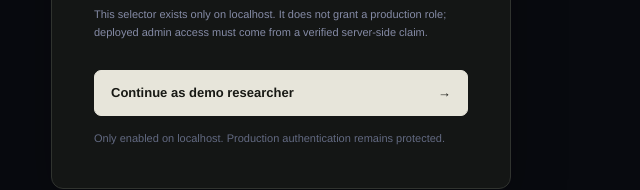
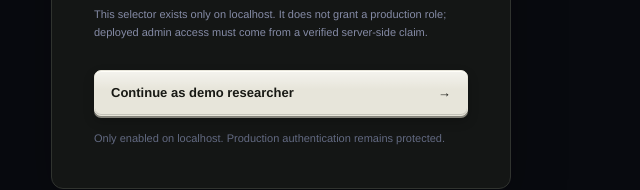
Before and after one commit to peterish8/fra, a Next.js app in the folder frontend/: page /research in a window 1280 px wide. Shown: the part 570-760 px from the top of the page, without its empty margins (359-999 px from the left). Built offline with nearby package versions, Linux system fonts and the light colour scheme.

Commit message:
style: add tactile research controls

```diff
--- a/frontend/app/theme-bridge.css
+++ b/frontend/app/theme-bridge.css
@@ -22,6 +22,13 @@
   --danger: #d38a80;
   --info: #aeb8ca;
   --shadow-subtle: 0 18px 42px rgb(0 0 0 / 16%);
+  --control-surface: #1d1f1c;
+  --control-surface-hover: #262824;
+  --control-inset: #0d0f0e;
+  --control-bottom: #080906;
+  --control-highlight: rgb(255 255 255 / 7%);
+  --ease-out: cubic-bezier(.22, 1, .36, 1);
+  --ease-press: cubic-bezier(.2, 0, 0, 1);
 }
 
 html,
@@ -505,3 +512,108 @@ body {
   .comparison-panel tbody td { border-color: #292b27; }
   .comparison-panel tbody td::before { color: #94978f; text-transform: none; }
 }
+
+/* Tactile control language: controls rise by a small solid lower edge and
+   press into the canvas. Data panels deliberately stay quieter than controls. */
+.global-collapse-button,
+.global-mobile-trigger,
+.global-app-main button,
+.dev-auth-button,
+.route-primary-button {
+  border-color: var(--border);
+  background: linear-gradient(180deg, var(--control-highlight), transparent), var(--control-surface);
+  box-shadow:
+    inset 0 1px 0 var(--control-highlight),
+    inset 0 -1px 0 rgb(0 0 0 / 24%),
+    0 2px 0 var(--control-bottom),
+    0 5px 11px rgb(0 0 0 / 18%);
+  transition:
+    transform 120ms var(--ease-press),
+    box-shadow 120ms ease,
+    border-color 150ms ease,
+    background-color 150ms ease;
+}
+
+.global-collapse-button:hover,
+.global-mobile-trigger:hover,
+.global-app-main button:hover,
+.dev-auth-button:hover,
+.route-primary-button:hover {
+  border-color: var(--border-strong);
+  background-color: var(--control-surface-hover);
+  transform: none;
+}
+
+.global-collapse-button:active,
+.global-mobile-trigger:active,
+.global-app-main button:active,
+.dev-auth-button:active,
+.route-primary-button:active {
+  transform: translateY(2px);
+  box-shadow: inset 0 2px 4px rgb(0 0 0 / 32%);
+}
+
+.desk-run-button,
+.primaryButton,
+.analyst-thesis-form button,
+.dev-auth-button,
+.route-primary-button {
+  border-color: #e7e5da;
+  background: linear-gradient(180deg, rgb(255 255 255 / 55%), transparent 42%), #e7e5da;
+  color: #181914;
+  box-shadow:
+    inset 0 1px 0 #fffef8,
+    inset 0 -1px 0 rgb(42 43 36 / 18%),
+    0 2px 0 #85847b,
+    0 5px 11px rgb(0 0 0 / 22%);
+}
+
+.desk-run-button:hover,
+.primaryButton:hover,
+.analyst-thesis-form button:hover,
+.dev-auth-button:hover,
+.route-primary-button:hover {
+  background-color: #f5f3e9;
+}
+
+.global-app-main :where(input:not([type]), input[type="text"], input[type="search"], textarea, select),
+.dev-auth-card :where(input:not([type]), input[type="text"], input[type="search"], textarea, select) {
+  border-color: var(--border);
+  background: var(--control-inset);
+  box-shadow:
+    inset 0 2px 4px rgb(0 0 0 / 32%),
+    0 1px 0 rgb(255 255 255 / 4%);
+}
+
+.global-app-main :where(input:not([type]), input[type="text"], input[type="search"], textarea, select):focus,
+.global-app-main :where(input:not([type]), input[type="text"], input[type="search"], textarea, select):focus-within {
+  border-color: #a9a59f;
+  box-shadow:
+    0 0 0 3px rgb(229 228 220 / 10%),
+    inset 0 2px 4px rgb(0 0 0 / 32%);
+}
+
+.global-nav-item {
+  transition: background-color 150ms ease, color 150ms ease, border-color 150ms ease;
+}
+
+.global-nav-item:hover {
+  background: rgb(255 255 255 / 4%);
+}
+
+.global-nav-item-current {
+  box-shadow: inset 0 1px 0 var(--control-highlight), inset 3px 0 0 #aaa1bc;
+}
+
+.global-nav-item-current::after {
+  box-shadow: none;
+}
+
+@media (prefers-reduced-motion: reduce) {
+  .global-collapse-button,
+  .global-mobile-trigger,
+  .global-app-main button,
+  .dev-auth-button,
+  .route-primary-button,
+  .global-nav-item { transition: none; }
+}
```
